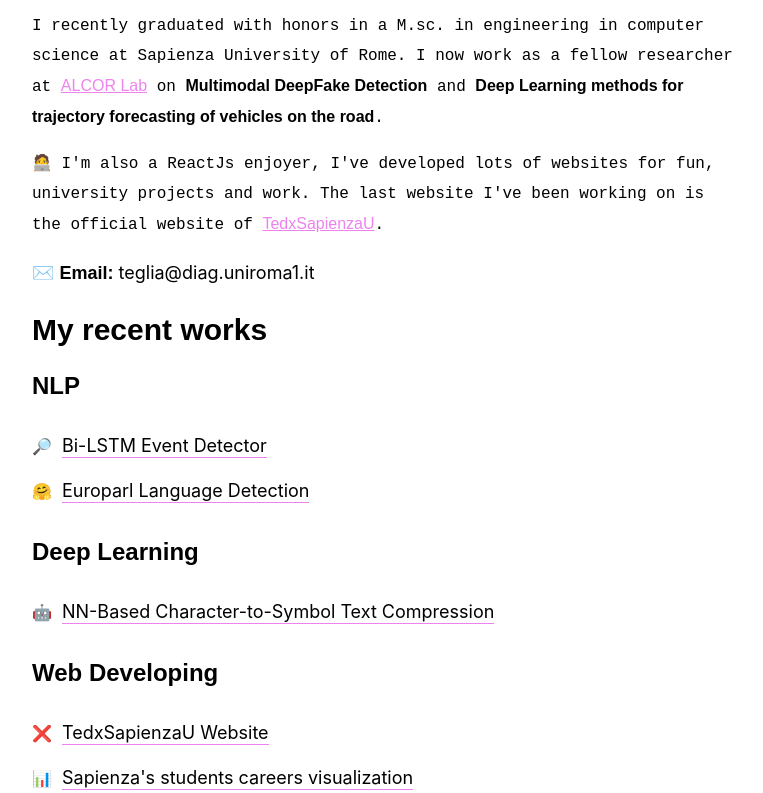
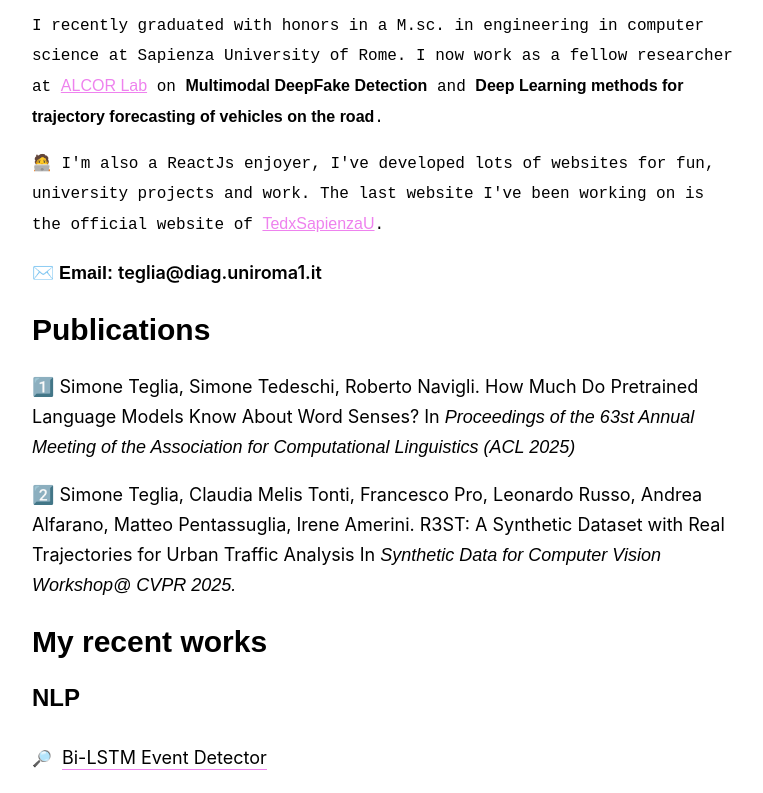
Before and after one commit to simoneteglia/simoneteglia, a React (Create React App) app: page / in a window 1280 px wide. Shown: the part 516-1309 px from the top of the page, without its empty margins (254-1017 px from the left). Built offline with nearby package versions, Linux system fonts and the light colour scheme.

Commit message:
publications

```diff
--- a/src/components/Landing.jsx
+++ b/src/components/Landing.jsx
@@ -119,8 +119,31 @@
         </a>
         .
       </p>
-      <p style={{ fontSize: "18px" }}>
+      <p
+        style={{
+          fontSize: "18px",
+          color: isDarkMode ? "white" : "black",
+          fontWeight: "600",
+        }}
+      >
         ✉️ <strong>Email: </strong> teglia@diag.uniroma1.it
+      </p>
+      <h2 style={{ color: isDarkMode ? "white" : "black" }}>Publications</h2>
+      <p>
+        1️⃣ Simone Teglia, Simone Tedeschi, Roberto Navigli. How Much Do
+        Pretrained Language Models Know About Word Senses? In{" "}
+        <span style={{ fontStyle: "italic" }}>
+          Proceedings of the 63st Annual Meeting of the Association for
+          Computational Linguistics (ACL 2025)
+        </span>
+      </p>
+      <p>
+        2️⃣ Simone Teglia, Claudia Melis Tonti, Francesco Pro, Leonardo Russo,
+        Andrea Alfarano, Matteo Pentassuglia, Irene Amerini. R3ST: A Synthetic
+        Dataset with Real Trajectories for Urban Traffic Analysis In{" "}
+        <span style={{ fontStyle: "italic" }}>
+          Synthetic Data for Computer Vision Workshop@ CVPR 2025.
+        </span>
       </p>
       <h2 style={{ color: isDarkMode ? "white" : "black" }}>My recent works</h2>
       <h3 style={{ color: isDarkMode ? "white" : "black" }}>NLP</h3>
```
Also changed, not shown: 1 other file (tests, documents, lock files or other folders).
